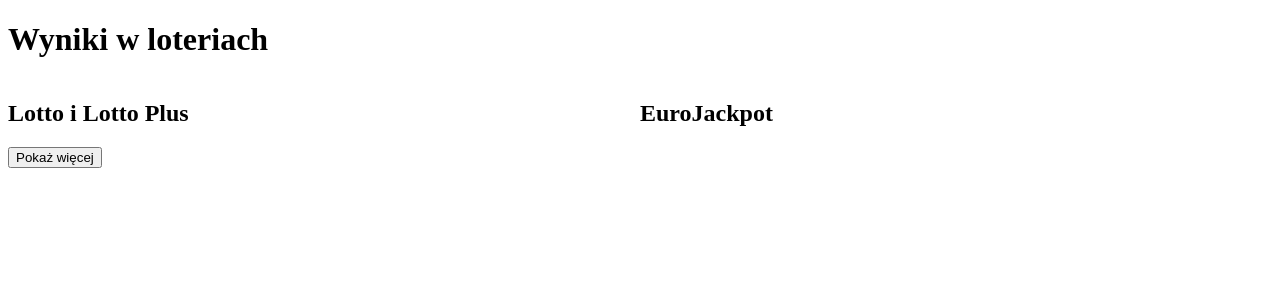
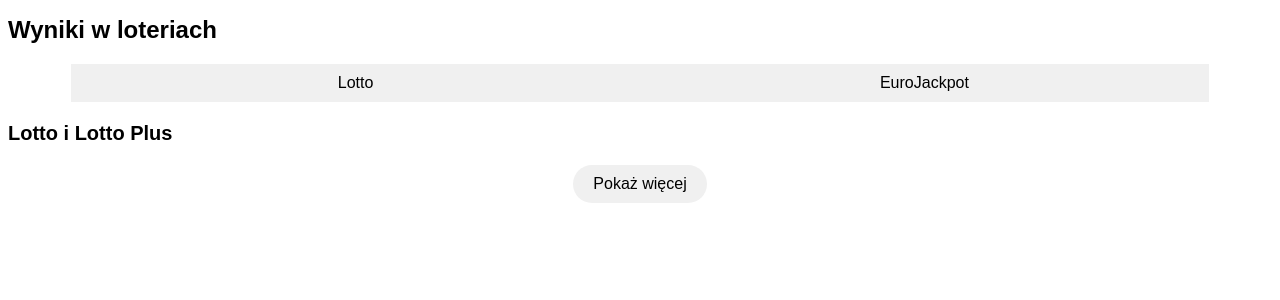
Before and after one commit to RadDabrowski/LottoWeb, a FastAPI app: page / in a window 1280 px wide. Shown: the top 300 px of the page. Run offline with FastAPI, Linux system fonts and the light colour scheme; data that the repository does not hold is empty.

Commit message:
new styles

```diff
--- a/main.py
+++ b/main.py
@@ -1,4 +1,4 @@
-from fastapi import FastAPI, Request
+from fastapi import FastAPI, Request, HTTPException
 from fastapi.responses import HTMLResponse
 from fastapi.staticfiles import StaticFiles
 from fastapi.templating import Jinja2Templates
@@ -29,7 +29,6 @@ async def get_lotto_results(request: Request):
         data_lotto = response_lotto.json()
         data_eurojackpot = response_eurojackpot.json()
 
-        # Pobranie wyników Lotto
         lotto_results = []
         for item in data_lotto.get("items", []):
             draw_date = datetime.strptime(item.get("drawDate"), "%Y-%m-%dT%H:%M:%SZ").strftime("%d-%m-%Y")
@@ -40,7 +39,6 @@ async def get_lotto_results(request: Request):
                 draw_results.append({"gameType": game_type, "numbers": numbers})
             lotto_results.append({"drawDate": draw_date, "drawResults": draw_results})
 
-        # Pobranie wyników EuroJackpot
         eurojackpot_results = []
         for item in data_eurojackpot.get("items", []):
             draw_date = datetime.strptime(item.get("drawDate"), "%Y-%m-%dT%H:%M:%SZ").strftime("%d-%m-%Y")
@@ -48,7 +46,7 @@ async def get_lotto_results(request: Request):
             for draw in item.get("results", []):
                 game_type = draw.get("gameType")
                 numbers = sorted(draw.get("resultsJson", []))
-                special_numbers = sorted(draw.get("specialResults", []))  # Dodatkowe liczby
+                special_numbers = sorted(draw.get("specialResults", []))
                 draw_results.append({"gameType": game_type, "numbers": numbers, "specialNumbers": special_numbers})
             eurojackpot_results.append({"drawDate": draw_date, "drawResults": draw_results})
 
--- a/static/scripts.js
+++ b/static/scripts.js
@@ -5,7 +5,6 @@ document.addEventListener("DOMContentLoaded", function() {
     let page = 1;
     const resultsPerPage = 10;
 
-    // Ukryj wszystkie wyniki na początku
     lottoToShow.forEach(result => {
         result.style.display = "none";
     });
@@ -13,7 +12,6 @@ document.addEventListener("DOMContentLoaded", function() {
         result.style.display = "none";
     });
 
-    // Pokaż pierwsze 10 wyników po załadowaniu strony
     for (let i = 0; i < resultsPerPage && i < lottoToShow.length; i++) {
         lottoToShow[i].style.display = "block";
     }
--- a/static/styles.css
+++ b/static/styles.css
@@ -1,40 +1,81 @@
-/* styles.css */
-
 body {
     background-color: white;
+    font-family: Arial, sans-serif;
 }
 
-.lotto-results-container {
-    display: flex;
+h1 {
+    font-size: 24px;
+    margin-bottom: 20px;
 }
 
-.lotto-column {
-    flex: 1;
+.tabs {
+    display: flex;
+    justify-content: space-between;
+    padding: 0 5%;
+    margin-bottom: 20px;
 }
 
-.lotto-result {
+.tablink {
+    flex: 1;
+    font-size: 16px;
+    padding: 10px 20px;
+    border: none;
+    background-color: #f0f0f0;
+    cursor: pointer;
+}
+
+.tablink:hover {
+    background-color: #ddd;
+}
+
+.tabcontent {
+    display: none;
+}
+
+.lottery-header {
+    font-size: 20px;
+    margin-bottom: 10px;
+}
+
+.lottery-results-container {
+    display: flex;
+    flex-wrap: wrap;
+    justify-content: space-between;
+    padding: 0 5%;
+}
+
+
+.lotto-result, .eurojackpot-result {
+    background-color: #f9f9f9;
+    padding: 20px;
+    border-radius: 10px;
+    box-shadow: 0px 0px 10px rgba(0, 0, 0, 0.1);
     margin-bottom: 20px;
+    flex: 0 0 calc(50% - 20px);
+    display: flex;
+    justify-content: space-between;
 }
 
 .draw-date {
     display: block;
-}
-
-.lotto-number-section {
-    display: flex;
-    align-items: center;
+    font-weight: bold;
     margin-bottom: 10px;
 }
 
-.lotto-info {
-    flex: 1;
+.lottery-info {
+    margin-bottom: 10px;
 }
 
-.lotto-numbers {
+.lottery-balls {
     display: flex;
-    justify-content: flex-end;
+    align-items: center;
 }
 
+.lottery-numbers {
+    margin-left: auto;
+    display: flex;
+    justify-content: right;
+}
 
 .number-ball {
     display: inline-block;
@@ -67,6 +108,23 @@ body {
     z-index: -1;
 }
 
-.number-ball {
+.button-container {
+    display: flex;
+    justify-content: center;
+    margin-top: 20px;
+}
+
+
+#showMore {
+    background-color: #f0f0f0;
     border: none;
+    border-radius: 20px;
+    padding: 10px 20px;
+    font-size: 16px;
+    cursor: pointer;
+    transition: background-color 0.3s ease;
 }
+
+#showMore:hover {
+    background-color: #ddd;
+}
--- a/templates/lotto_results.html
+++ b/templates/lotto_results.html
@@ -8,23 +8,25 @@
 </head>
 <body>
     <h1>Wyniki w loteriach</h1>
+    <div class="tabs">
+        <button class="tablink" onclick="openTab('lotto-tab')">Lotto</button>
+        <button class="tablink" onclick="openTab('eurojackpot-tab')">EuroJackpot</button>
+    </div>
+
+    <div id="lotto-tab" class="tabcontent" style="display:block">
         <div class="lotto-results-container">
             <div class="lotto-column">
-            <h2>Lotto i Lotto Plus</h2>
+                <h2 class="lottery-header">Lotto i Lotto Plus</h2>
                 <ul>
                     {% for result in lotto_results %}
-                <li class="lotto-result hidden"> <!-- Dodaj klasę "hidden" -->
-                    <strong>Data losowania:</strong> {{ result.drawDate }}<br>
-                    <strong>Wynik losowania:</strong><br>
-                    <ul>
                         {% for draw in result.drawResults %}
-                        <li>
-                            <div class="lotto-number-section">
-                                <div class="lotto-info">
-                                    <strong>Gra:</strong> {{ draw.gameType if draw.gameType != "LottoPlus" else "Lotto Plus" }}<br>
-                                    <strong>Numery:</strong>
+                            <li class="lotto-result hidden lotto-result-lotto">
+                                <div class="lottery-info">
+                                    <span class="draw-date"><strong>{{ result.drawDate }}</strong></span>
+                                    <strong>{{ draw.gameType if draw.gameType != "LottoPlus" else "Lotto Plus" }}</strong><br>
                                 </div>
-                                <div class="lotto-numbers">
+                                <div class="lottery-numbers">
+                                    <div class="lottery-balls">
                                         {% for number in draw.numbers %}
                                             <span class="number-ball">{{ number }}</span>
                                         {% endfor %}
@@ -32,44 +34,54 @@
                                 </div>
                             </li>
                         {% endfor %}
-                    </ul>
-                </li>
                     {% endfor %}
                 </ul>
             </div>
+        </div>
+    </div>
+
+    <div id="eurojackpot-tab" class="tabcontent">
+        <div class="lotto-results-container">
             <div class="lotto-column">
-            <h2>EuroJackpot</h2>
+                <h2 class="lottery-header">EuroJackpot</h2>
                 <ul>
                     {% for result in eurojackpot_results %}
-                <li class="eurojackpot-result hidden"> <!-- Dodaj klasę "hidden" -->
-                    <strong>Data losowania:</strong> {{ result.drawDate }}<br>
-                    <strong>Wynik losowania:</strong><br>
-                    <ul>
                         {% for draw in result.drawResults %}
-                        <li>
-                            <div class="lotto-number-section">
-                                <div class="lotto-info">
-                                    <strong>Gra:</strong> {{ draw.gameType }}<br>
-                                    <strong>Numery:</strong>
+                            <li class="eurojackpot-result hidden lotto-result-eurojackpot">
+                                <div class="lottery-info">
+                                    <span class="draw-date"><strong>{{ result.drawDate }}</strong></span>
+                                    <strong>{{ draw.gameType }}</strong><br>
                                 </div>
-                                <div class="lotto-numbers"> <!-- Dodaj klasę "lotto-numbers-eurojackpot" -->
+                                <div class="lottery-numbers">
+                                    <div class="lottery-balls">
                                         {% for number in draw.numbers %}
                                             <span class="number-ball">{{ number }}</span>
                                         {% endfor %}
                                         {% for special_number in draw.specialNumbers %}
-                                    <span class="number-ball special-number-ball">{{ special_number }}</span> <!-- Dodaj specjalną klasę dla liczby specjalnej -->
+                                            <span class="number-ball special-number-ball">{{ special_number }}</span>
                                         {% endfor %}
                                     </div>
                                 </div>
                             </li>
                         {% endfor %}
-                    </ul>
-                </li>
                     {% endfor %}
                 </ul>
             </div>
         </div>
+    </div>
+    <div class="button-container">
     <button id="showMore">Pokaż więcej</button>
-    <script src="/static/scripts.js"></script>
+    </div>
+    <script src="/static/scripts.js" defer></script>
+    <script>
+        function openTab(tabName) {
+            var i, tabcontent, tablinks;
+            tabcontent = document.getElementsByClassName("tabcontent");
+            for (i = 0; i < tabcontent.length; i++) {
+                tabcontent[i].style.display = "none";
+            }
+            document.getElementById(tabName).style.display = "block";
+        }
+    </script>
 </body>
 </html>
```
Lines whose indentation alone changed are shown as unchanged.
